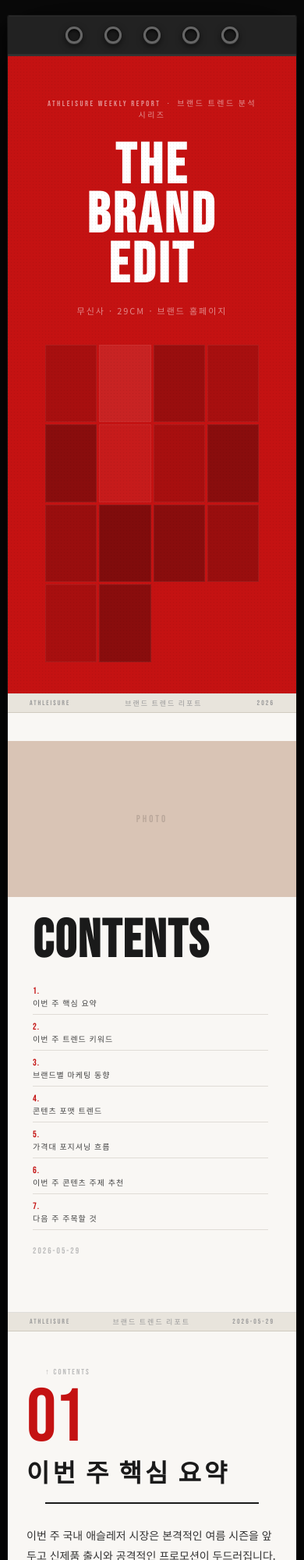
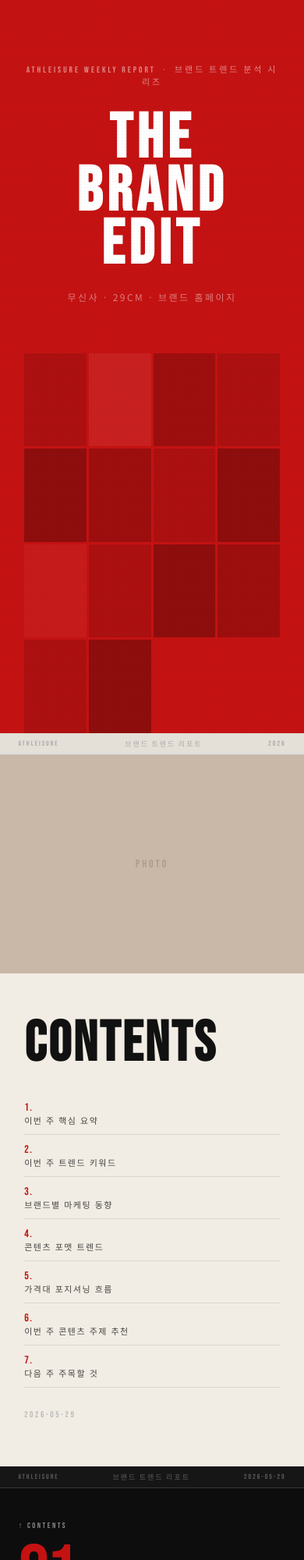
Before and after one commit to adayofdandan/test_01, a plain HTML site: page index.html in a window 390 px wide. Shown: the top 2000 px of the page at 78% size. Drawn offline with Linux system fonts and the light colour scheme.

Commit message:
풀스크린 섹션 레이아웃으로 전면 개편

```diff
--- a/index.html
+++ b/index.html
@@ -10,17 +10,7 @@
 </head>
 <body>
 
-<div class="binder">
-
-  <div class="binder-top">
-    <div class="ring"></div>
-    <div class="ring"></div>
-    <div class="ring"></div>
-    <div class="ring"></div>
-    <div class="ring"></div>
-  </div>
-
-  <!-- COVER PAGE -->
+  <!-- COVER -->
   <section class="page page-cover">
     <p class="cover-eyebrow">ATHLEISURE WEEKLY REPORT &nbsp;·&nbsp; 브랜드 트렌드 분석 시리즈</p>
     <h1 class="cover-title">THE<br>BRAND<br>EDIT</h1>
@@ -43,8 +33,8 @@
     </div>
   </section>
 
-  <!-- CONTENTS PAGE -->
-  <section id="contents" class="page page-inner">
+  <!-- CONTENTS -->
+  <section id="contents" class="page page-light">
     <div class="page-ruler">
       <span>ATHLEISURE</span>
       <span>브랜드 트렌드 리포트</span>
@@ -69,18 +59,21 @@
   </section>
 
   <!-- SECTION 01 -->
-  <section id="section-01" class="page page-inner">
-    <div class="page-ruler"><span>ATHLEISURE</span><span>브랜드 트렌드 리포트</span><span>2026-05-29</span></div>
+  <section id="section-01" class="page page-dark">
+    <div class="page-ruler light"><span>ATHLEISURE</span><span>브랜드 트렌드 리포트</span><span>2026-05-29</span></div>
+    <div class="section-inner">
       <a href="#contents" class="back-btn">↑ CONTENTS</a>
       <div class="section-num">01</div>
       <h2 class="section-title">이번 주 핵심 요약</h2>
       <hr class="section-rule">
       <p class="body-text">이번 주 국내 애슬레저 시장은 본격적인 여름 시즌을 앞두고 신제품 출시와 공격적인 프로모션이 두드러집니다. 안다르는 '풀앤비치' 컬렉션으로 가족 단위 고객과 운동별 스타일링에 집중하고, 뮬라웨어는 기능성 숏슬리브 신제품과 함께 최대 70% 이상의 파격 할인을 제공하며 판매를 가속화하고 있습니다. 두 브랜드 모두 카카오 채널 및 앱 설치를 통한 즉시 할인 혜택으로 고객 유입을 적극적으로 유도하고 있습니다.</p>
+    </div>
   </section>
 
   <!-- SECTION 02 -->
-  <section id="section-02" class="page page-inner">
+  <section id="section-02" class="page page-light">
     <div class="page-ruler"><span>ATHLEISURE</span><span>브랜드 트렌드 리포트</span><span>2026-05-29</span></div>
+    <div class="section-inner">
       <a href="#contents" class="back-btn">↑ CONTENTS</a>
       <div class="section-num">02</div>
       <h2 class="section-title">이번 주 트렌드 키워드</h2>
@@ -92,11 +85,13 @@
         <span class="tag">할인/혜택</span>
         <span class="tag">숏슬리브</span>
       </div>
+    </div>
   </section>
 
   <!-- SECTION 03 -->
-  <section id="section-03" class="page page-inner">
-    <div class="page-ruler"><span>ATHLEISURE</span><span>브랜드 트렌드 리포트</span><span>2026-05-29</span></div>
+  <section id="section-03" class="page page-dark">
+    <div class="page-ruler light"><span>ATHLEISURE</span><span>브랜드 트렌드 리포트</span><span>2026-05-29</span></div>
+    <div class="section-inner">
       <a href="#contents" class="back-btn">↑ CONTENTS</a>
       <div class="section-num">03</div>
       <h2 class="section-title">브랜드별 마케팅 동향</h2>
@@ -107,37 +102,43 @@
       </div>
       <div class="brand-card">
         <h3 class="brand-name">뮬라웨어</h3>
-      <p>'컴포트 숏슬리브' 등 기능성 신제품과 남성 라인업을 강화하고 있습니다. 최대 70–76%에 달하는 파격적인 할인율과 묶음(3PACK) 판매를 통해 판매량을 늘리며, 앱 푸시 및 카톡 채널 할인 혜택으로 고객 유입을 확대하고 있습니다. 공식 인증 판매처 구매 강조는 브랜드 신뢰도 관리 차원으로 보입니다.</p>
+        <p>'컴포트 숏슬리브' 등 기능성 신제품과 남성 라인업을 강화하고 있습니다. 최대 70–76%에 달하는 파격적인 할인율과 묶음(3PACK) 판매를 통해 판매량을 늘리며, 앱 푸시 및 카톡 채널 할인 혜택으로 고객 유입을 확대하고 있습니다.</p>
       </div>
       <div class="brand-card">
         <h3 class="brand-name">젝시믹스</h3>
         <p>제공된 데이터에 특이사항이나 신제품, 프로모션 정보가 없어 이번 주 마케팅 방향성은 파악하기 어렵습니다.</p>
       </div>
+    </div>
   </section>
 
   <!-- SECTION 04 -->
-  <section id="section-04" class="page page-inner">
+  <section id="section-04" class="page page-light">
     <div class="page-ruler"><span>ATHLEISURE</span><span>브랜드 트렌드 리포트</span><span>2026-05-29</span></div>
+    <div class="section-inner">
       <a href="#contents" class="back-btn">↑ CONTENTS</a>
       <div class="section-num">04</div>
       <h2 class="section-title">콘텐츠 포맷 트렌드</h2>
       <hr class="section-rule">
       <p class="body-text">브랜드들은 '풀앤비치'와 같은 명확한 시즌 테마 컬렉션을 전면에 내세우며, '운동별 추천' 및 '스타일링 제안'으로 활용도를 강조하는 콘텐츠를 선보이고 있습니다. 또한, [SET], [1&1], [3 PACK] 등 묶음 상품 구성을 통해 가성비를 어필하는 것이 현재 효과적인 포맷으로 보입니다.</p>
+    </div>
   </section>
 
   <!-- SECTION 05 -->
-  <section id="section-05" class="page page-inner">
-    <div class="page-ruler"><span>ATHLEISURE</span><span>브랜드 트렌드 리포트</span><span>2026-05-29</span></div>
+  <section id="section-05" class="page page-dark">
+    <div class="page-ruler light"><span>ATHLEISURE</span><span>브랜드 트렌드 리포트</span><span>2026-05-29</span></div>
+    <div class="section-inner">
       <a href="#contents" class="back-btn">↑ CONTENTS</a>
       <div class="section-num">05</div>
       <h2 class="section-title">가격대 포지셔닝 흐름</h2>
       <hr class="section-rule">
       <p class="body-text">전반적으로 여름 시즌을 앞두고 신상품과 함께 강력한 할인 프로모션을 동시에 진행하는 양상을 보입니다. 뮬라웨어의 최대 76% 할인과 안다르의 다양한 묶음(SET) 가격 제안은 고객의 가격 민감도를 고려한 공격적인 가격 포지셔닝 전략으로 분석됩니다.</p>
+    </div>
   </section>
 
   <!-- SECTION 06 -->
-  <section id="section-06" class="page page-inner">
+  <section id="section-06" class="page page-light">
     <div class="page-ruler"><span>ATHLEISURE</span><span>브랜드 트렌드 리포트</span><span>2026-05-29</span></div>
+    <div class="section-inner">
       <a href="#contents" class="back-btn">↑ CONTENTS</a>
       <div class="section-num">06</div>
       <h2 class="section-title">이번 주 콘텐츠 주제 추천</h2>
@@ -149,19 +150,20 @@
         <li><span class="rec-num">4</span>클릭 한 번으로 5천원/1만원 할인! 놓치지 마세요, 애슬레저 앱/카톡 채널 혜택</li>
         <li><span class="rec-num">5</span>여름 맞이 운동복, 고민 끝! 내 운동에 딱 맞는 애슬레저 추천 코디</li>
       </ol>
+    </div>
   </section>
 
   <!-- SECTION 07 -->
-  <section id="section-07" class="page page-inner">
-    <div class="page-ruler"><span>ATHLEISURE</span><span>브랜드 트렌드 리포트</span><span>2026-05-29</span></div>
+  <section id="section-07" class="page page-dark">
+    <div class="page-ruler light"><span>ATHLEISURE</span><span>브랜드 트렌드 리포트</span><span>2026-05-29</span></div>
+    <div class="section-inner">
       <a href="#contents" class="back-btn">↑ CONTENTS</a>
       <div class="section-num">07</div>
       <h2 class="section-title">다음 주 주목할 것</h2>
       <hr class="section-rule">
       <p class="body-text">다음 주에는 본격적인 여름 시즌을 앞두고 추가적인 여름 컬렉션 출시와 함께 현재 진행 중인 대규모 할인 프로모션의 확산 또는 변화 양상에 주목해야 합니다. 젝시믹스의 여름 관련 움직임도 예의주시할 필요가 있습니다.</p>
+    </div>
   </section>
-
-</div>
 
 </body>
 </html>
--- a/style.css
+++ b/style.css
@@ -1,5 +1,5 @@
 /* ============================================
-   브랜드 트렌드 리포트 — 에디토리얼 바인더 디자인
+   브랜드 트렌드 리포트 — 풀스크린 에디토리얼 디자인
    이 파일을 자유롭게 편집하세요.
    index.html은 매주 자동 덮어씌워지지만
    이 파일은 영구 보존됩니다.
@@ -11,80 +11,39 @@ html { scroll-behavior: smooth; }
 
 :root {
   --red:    #C41212;
-  --black:  #0a0a0a;
-  --page:   #F9F7F4;
-  --ink:    #1A1A1A;
-  --gray:   #888;
-  --border: #D8D4CE;
+  --black:  #0D0D0D;
+  --cream:  #F2EDE4;
+  --ink:    #111111;
+  --muted:  #888;
+  --border-dark:  rgba(255,255,255,0.15);
+  --border-light: rgba(0,0,0,0.12);
 }
 
 body {
+  font-family: 'Noto Sans KR', sans-serif;
   background: var(--black);
-  min-height: 100vh;
-  padding: 60px 20px 80px;
-  font-family: 'Noto Sans KR', sans-serif;
-}
-
-/* ── 바인더 외곽 ── */
-.binder {
-  max-width: 700px;
-  margin: 0 auto;
-  box-shadow:
-    0 0 0 1px rgba(255,255,255,0.06),
-    0 40px 100px rgba(0,0,0,0.95),
-    0 10px 30px rgba(0,0,0,0.7);
-  border-radius: 2px;
-  overflow: hidden;
-  position: relative;
-}
-
-/* ── 링 바 ── */
-.binder-top {
-  background: #222;
-  display: flex;
-  justify-content: center;
-  align-items: center;
-  gap: 52px;
-  padding: 14px 0;
-  border-bottom: 2px solid #333;
-  position: relative;
-  z-index: 10;
-}
-.binder-top::before,
-.binder-top::after {
-  content: '';
-  position: absolute;
-  left: 0; right: 0;
-  height: 1px;
-  background: rgba(255,255,255,0.05);
-}
-.binder-top::before { top: 0; }
-.binder-top::after  { bottom: 0; }
-
-.ring {
-  width: 22px;
-  height: 22px;
-  border-radius: 50%;
-  border: 3px solid #666;
-  background: #1a1a1a;
-  box-shadow:
-    inset 0 2px 4px rgba(0,0,0,0.8),
-    0 1px 0 rgba(255,255,255,0.12),
-    0 3px 8px rgba(0,0,0,0.6);
+  margin: 0;
+  padding: 0;
 }
 
 /* ── 공통 페이지 ── */
 .page {
   width: 100%;
-  display: block;
+  position: relative;
 }
 
-/* ── 커버 페이지 ── */
+/* ── 커버 ── */
 .page-cover {
+  min-height: 100vh;
   background: var(--red);
-  padding: 52px 48px 40px;
+  display: flex;
+  flex-direction: column;
+  justify-content: center;
+  align-items: center;
+  text-align: center;
+  padding: 80px 8% 0;
+  overflow: hidden;
   position: relative;
-  overflow: hidden;
 }
 .page-cover::before {
   content: '';
@@ -96,54 +55,56 @@ body {
 
 .cover-eyebrow {
   font-family: 'Bebas Neue', sans-serif;
-  font-size: 10px;
-  letter-spacing: 2.5px;
-  color: rgba(255,255,255,0.55);
-  text-align: center;
-  margin-bottom: 28px;
+  font-size: 11px;
+  letter-spacing: 3px;
+  color: rgba(255,255,255,0.5);
+  margin-bottom: 32px;
 }
 .cover-title {
   font-family: 'Bebas Neue', sans-serif;
-  font-size: clamp(72px, 16vw, 110px);
-  line-height: 0.88;
+  font-size: clamp(96px, 18vw, 200px);
+  line-height: 0.85;
   color: #fff;
-  text-align: center;
-  letter-spacing: 4px;
-  margin-bottom: 18px;
+  letter-spacing: 6px;
+  margin-bottom: 24px;
 }
 .cover-sub {
-  font-size: 11px;
-  letter-spacing: 2px;
-  color: rgba(255,255,255,0.5);
-  text-align: center;
+  font-size: 12px;
+  letter-spacing: 2.5px;
+  color: rgba(255,255,255,0.45);
   text-transform: uppercase;
-  margin-bottom: 36px;
+  margin-bottom: 64px;
 }
 
 /* ── 커버 포토 그리드 ── */
 .photo-grid {
+  width: 100%;
   display: grid;
   grid-template-columns: repeat(7, 1fr);
   grid-template-rows: repeat(2, 1fr);
   gap: 3px;
+  margin-top: auto;
 }
 .photo-cell {
   aspect-ratio: 2/3;
-  background: rgba(0,0,0,0.25);
-  border: 1px solid rgba(255,255,255,0.06);
+  background: rgba(0,0,0,0.2);
 }
-.photo-cell:nth-child(3n+1) { background: rgba(0,0,0,0.15); }
-.photo-cell:nth-child(3n+2) { background: rgba(0,0,0,0.30); }
-.photo-cell:nth-child(3n)   { background: rgba(0,0,0,0.22); }
-.photo-cell:nth-child(2)    { background: rgba(255,255,255,0.07); }
-.photo-cell:nth-child(6)    { background: rgba(255,255,255,0.04); }
-.photo-cell:nth-child(10)   { background: rgba(0,0,0,0.35); }
+.photo-cell:nth-child(3n+1) { background: rgba(0,0,0,0.12); }
+.photo-cell:nth-child(3n+2) { background: rgba(0,0,0,0.28); }
+.photo-cell:nth-child(3n)   { background: rgba(0,0,0,0.20); }
+.photo-cell:nth-child(2)    { background: rgba(255,255,255,0.06); }
+.photo-cell:nth-child(9)    { background: rgba(255,255,255,0.04); }
 
-/* ── 내지 공통 ── */
-.page-inner {
-  background: var(--page);
-  padding: 0 0 44px;
-  border-top: 1px solid rgba(0,0,0,0.1);
+/* ── 밝은 섹션 ── */
+.page-light {
+  background: var(--cream);
+  color: var(--ink);
+}
+
+/* ── 어두운 섹션 ── */
+.page-dark {
+  background: var(--black);
+  color: var(--cream);
 }
 
 /* ── 룰러 탭 ── */
@@ -151,27 +112,81 @@ body {
   display: flex;
   justify-content: space-between;
   align-items: center;
-  background: #E8E4DC;
-  padding: 5px 28px;
-  border-bottom: 1px solid #D0CBC0;
-  margin-bottom: 36px;
+  background: rgba(0,0,0,0.06);
+  padding: 7px 8%;
+  border-bottom: 1px solid var(--border-light);
   font-family: 'Bebas Neue', sans-serif;
   font-size: 9px;
   letter-spacing: 2px;
-  color: #999;
+  color: #aaa;
 }
+.page-ruler.light {
+  background: rgba(255,255,255,0.04);
+  border-bottom-color: var(--border-dark);
+  color: rgba(255,255,255,0.3);
+}
+
+/* ── 섹션 내용 래퍼 ── */
+.section-inner {
+  padding: 48px 8% 80px;
+}
+
+/* ── 복귀 버튼 ── */
+.back-btn {
+  display: inline-block;
+  font-family: 'Bebas Neue', sans-serif;
+  font-size: 10px;
+  letter-spacing: 2.5px;
+  color: var(--muted);
+  text-decoration: none;
+  margin-bottom: 16px;
+  transition: color 0.15s;
+}
+.back-btn:hover { color: var(--red); }
+
+/* ── 섹션 번호 / 제목 ── */
+.section-num {
+  font-family: 'Bebas Neue', sans-serif;
+  font-size: clamp(120px, 20vw, 220px);
+  line-height: 0.85;
+  color: var(--red);
+  letter-spacing: -4px;
+  margin-bottom: 0;
+}
+.section-title {
+  font-family: 'Bebas Neue', sans-serif;
+  font-size: clamp(28px, 5vw, 52px);
+  letter-spacing: 5px;
+  margin-bottom: 20px;
+}
+.page-light .section-title { color: var(--ink); }
+.page-dark  .section-title { color: var(--cream); }
+
+.section-rule {
+  border: none;
+  margin-bottom: 32px;
+}
+.page-light .section-rule { border-top: 2px solid var(--ink); }
+.page-dark  .section-rule { border-top: 2px solid var(--cream); }
+
+/* ── 본문 ── */
+.body-text {
+  font-size: 16px;
+  line-height: 1.9;
+  max-width: 720px;
+}
+.page-light .body-text { color: #333; }
+.page-dark  .body-text { color: rgba(242,237,228,0.75); }
 
 /* ── 목차 페이지 ── */
 .contents-wrap {
   display: grid;
   grid-template-columns: 1fr 1fr;
-  gap: 0;
-  min-height: 340px;
-  padding: 0 0 0 0;
+  min-height: calc(100vh - 32px);
 }
 .contents-photo {
-  background: #D9C4B5;
-  min-height: 320px;
+  background: #C9B8A8;
+  min-height: 500px;
   position: relative;
   overflow: hidden;
 }
@@ -183,23 +198,23 @@ body {
   align-items: center;
   justify-content: center;
   font-family: 'Bebas Neue', sans-serif;
-  font-size: 13px;
+  font-size: 14px;
   letter-spacing: 3px;
   color: rgba(0,0,0,0.15);
 }
 .contents-text {
-  padding: 28px 36px 28px 32px;
+  padding: 60px 8%;
   display: flex;
   flex-direction: column;
   justify-content: center;
 }
 .contents-heading {
   font-family: 'Bebas Neue', sans-serif;
-  font-size: 68px;
+  font-size: clamp(72px, 10vw, 120px);
   line-height: 0.85;
   color: var(--ink);
-  letter-spacing: 2px;
-  margin-bottom: 20px;
+  letter-spacing: 3px;
+  margin-bottom: 32px;
 }
 .contents-list {
   list-style: none;
@@ -207,156 +222,115 @@ body {
 }
 .contents-list li {
   counter-increment: c;
-  font-size: 10px;
-  letter-spacing: 1px;
+  font-size: 11px;
+  letter-spacing: 1.5px;
   text-transform: uppercase;
   color: #444;
-  padding: 7px 0;
-  border-bottom: 1px solid #E0DCD6;
+  padding: 10px 0;
+  border-bottom: 1px solid rgba(0,0,0,0.1);
   font-weight: 500;
+  transition: color 0.15s, padding-left 0.15s;
 }
 .contents-list li::before {
   content: counter(c) ". ";
   font-family: 'Bebas Neue', sans-serif;
-  font-size: 12px;
+  font-size: 14px;
   color: var(--red);
-  margin-right: 4px;
 }
+.contents-list a {
+  text-decoration: none;
+  color: inherit;
+  display: block;
+}
+.contents-list li:hover { color: var(--red); padding-left: 6px; }
 .contents-date {
-  margin-top: 20px;
+  margin-top: 28px;
   font-family: 'Bebas Neue', sans-serif;
   font-size: 11px;
-  letter-spacing: 2px;
+  letter-spacing: 2.5px;
   color: #bbb;
-}
-
-/* ── 섹션 내지 콘텐츠 ── */
-.section-num {
-  font-family: 'Bebas Neue', sans-serif;
-  font-size: 96px;
-  line-height: 1;
-  color: var(--red);
-  letter-spacing: -2px;
-  padding: 0 48px;
-  margin-bottom: -4px;
-}
-.section-title {
-  font-family: 'Bebas Neue', sans-serif;
-  font-size: 32px;
-  letter-spacing: 4px;
-  color: var(--ink);
-  padding: 0 48px;
-  margin-bottom: 16px;
-}
-.section-rule {
-  border: none;
-  border-top: 2px solid var(--ink);
-  margin: 0 48px 28px;
-}
-
-/* ── 본문 ── */
-.body-text {
-  font-size: 14px;
-  line-height: 1.85;
-  color: #333;
-  padding: 0 48px;
 }
 
 /* ── 키워드 태그 ── */
 .tags {
   display: flex;
   flex-wrap: wrap;
-  gap: 8px;
-  padding: 0 48px;
+  gap: 10px;
 }
-.tag {
+.page-light .tag {
   font-family: 'Bebas Neue', sans-serif;
-  font-size: 13px;
+  font-size: 15px;
   letter-spacing: 2px;
-  padding: 7px 16px;
+  padding: 10px 20px;
   border: 2px solid var(--ink);
   color: var(--ink);
-  background: transparent;
+}
+.page-dark .tag {
+  font-family: 'Bebas Neue', sans-serif;
+  font-size: 15px;
+  letter-spacing: 2px;
+  padding: 10px 20px;
+  border: 2px solid var(--cream);
+  color: var(--cream);
 }
 
 /* ── 브랜드 카드 ── */
 .brand-card {
-  padding: 20px 48px;
-  border-top: 1px solid var(--border);
+  padding: 24px 0;
+  border-top: 1px solid var(--border-dark);
 }
 .brand-card:first-of-type { border-top: none; }
 .brand-name {
   font-family: 'Bebas Neue', sans-serif;
-  font-size: 18px;
+  font-size: 22px;
   letter-spacing: 3px;
   color: var(--red);
-  margin-bottom: 8px;
+  margin-bottom: 10px;
 }
 .brand-card p {
-  font-size: 13.5px;
-  line-height: 1.8;
-  color: #444;
+  font-size: 14.5px;
+  line-height: 1.85;
+  color: rgba(242,237,228,0.7);
+  max-width: 680px;
 }
 
 /* ── 콘텐츠 추천 리스트 ── */
 .rec-list {
   list-style: none;
-  padding: 0 48px;
   display: flex;
   flex-direction: column;
-  gap: 12px;
+  gap: 0;
 }
 .rec-list li {
   display: flex;
   align-items: flex-start;
-  gap: 14px;
-  font-size: 13.5px;
-  line-height: 1.7;
+  gap: 20px;
+  font-size: 15px;
+  line-height: 1.75;
   color: #333;
-  padding-bottom: 12px;
-  border-bottom: 1px solid var(--border);
+  padding: 18px 0;
+  border-bottom: 1px solid var(--border-light);
 }
 .rec-num {
   flex-shrink: 0;
   font-family: 'Bebas Neue', sans-serif;
-  font-size: 22px;
+  font-size: 28px;
   color: var(--red);
-  line-height: 1.2;
-  width: 24px;
+  line-height: 1.1;
+  width: 28px;
   text-align: center;
 }
 
-/* ── 목차 링크 ── */
-.contents-list a {
-  text-decoration: none;
-  color: inherit;
-  display: block;
-  transition: color 0.15s, padding-left 0.15s;
+/* ── 모바일 ── */
+@media (max-width: 768px) {
+  .cover-title { font-size: 80px; }
+  .photo-grid {
+    grid-template-columns: repeat(4, 1fr);
+    grid-template-rows: repeat(4, 1fr);
+  }
+  .contents-wrap { grid-template-columns: 1fr; }
+  .contents-photo { min-height: 280px; }
+  .section-num { font-size: 100px; }
+  .section-inner { padding: 32px 6% 60px; }
+  .page-ruler { padding: 7px 6%; }
 }
-.contents-list li:hover { color: var(--red); }
-.contents-list li:hover a { color: var(--red); padding-left: 4px; }
-
-/* ── 섹션 상단 복귀 버튼 ── */
-.back-btn {
-  display: inline-block;
-  font-family: 'Bebas Neue', sans-serif;
-  font-size: 10px;
-  letter-spacing: 2px;
-  color: #bbb;
-  text-decoration: none;
-  padding: 6px 48px;
-  transition: color 0.15s;
-}
-.back-btn:hover { color: var(--red); }
-
-/* ── 모바일 ── */
-@media (max-width: 600px) {
-  body { padding: 20px 10px 40px; }
-  .cover-title { font-size: 72px; }
-  .photo-grid { grid-template-columns: repeat(4, 1fr); grid-template-rows: repeat(4, 1fr); }
-  .contents-wrap { grid-template-columns: 1fr; }
-  .contents-photo { min-height: 200px; }
-  .section-num, .section-title, .section-rule,
-  .body-text, .tags, .brand-card, .rec-list { padding-left: 24px; padding-right: 24px; }
-  .binder-top { gap: 28px; }
-}
```
Lines whose indentation alone changed are shown as unchanged.
